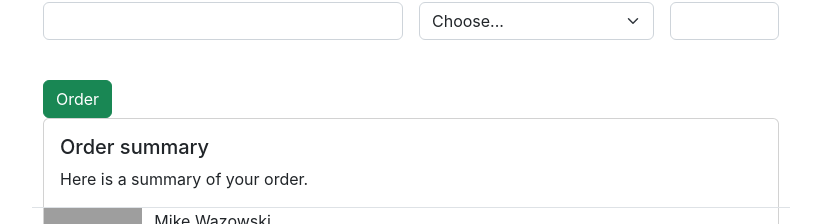
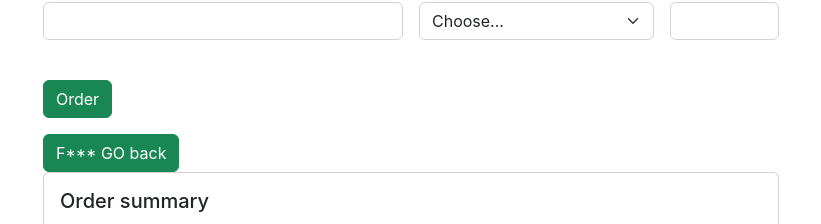
Before and after one commit to egasner/cs319assignment2, a React (Create React App) app in the folder assignment2react/: page / in a window 1280 px wide. Shown: the part 1148-1372 px from the top of the page, without its empty margins (229-1050 px from the left). Built offline with nearby package versions, Linux system fonts and the light colour scheme; grey boxes are pictures that could not be loaded.

Commit message:
Just need to a add functionality to buttons

```diff
--- a/assignment2react/src/Shop.js
+++ b/assignment2react/src/Shop.js
@@ -203,6 +203,8 @@ const Shop = () => {
                     <div class="col-12">
                         <br></br>
                         <button type="submit" class="btn btn-success" > <i class="bi-bag-check"></i> Order</button>
+                        <p> </p>
+                        <button type="submit" class="btn btn-success" > <i class="bi-bag-check"></i> F*** GO back</button>
                         <br></br>
                     </div>
                 </form>
```
